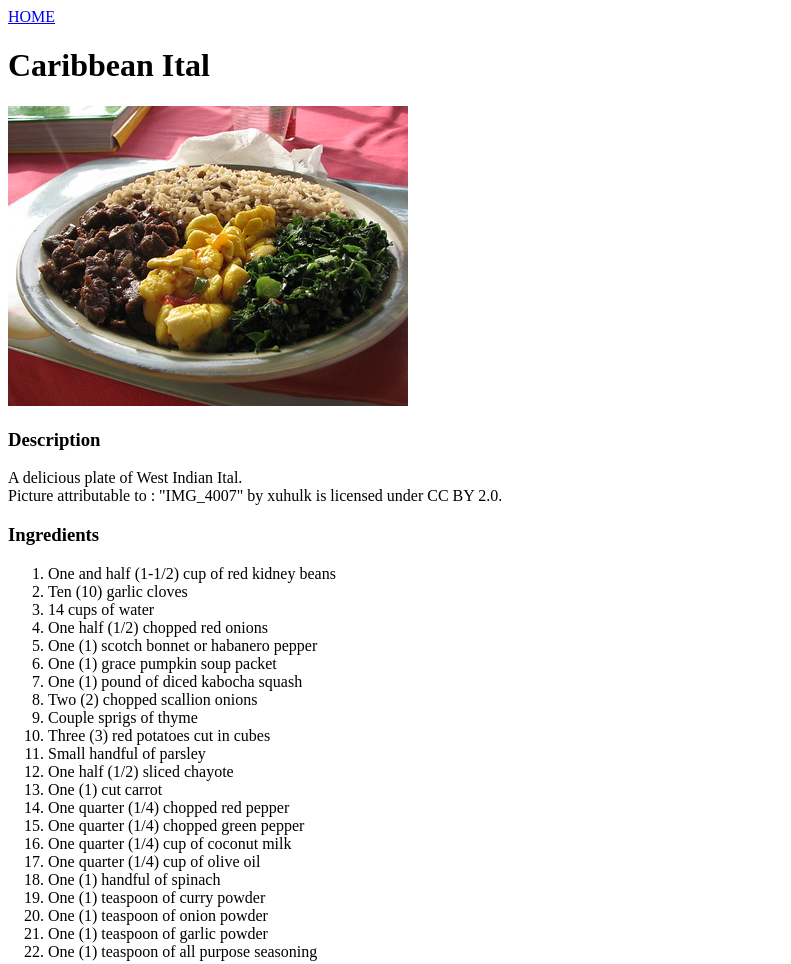
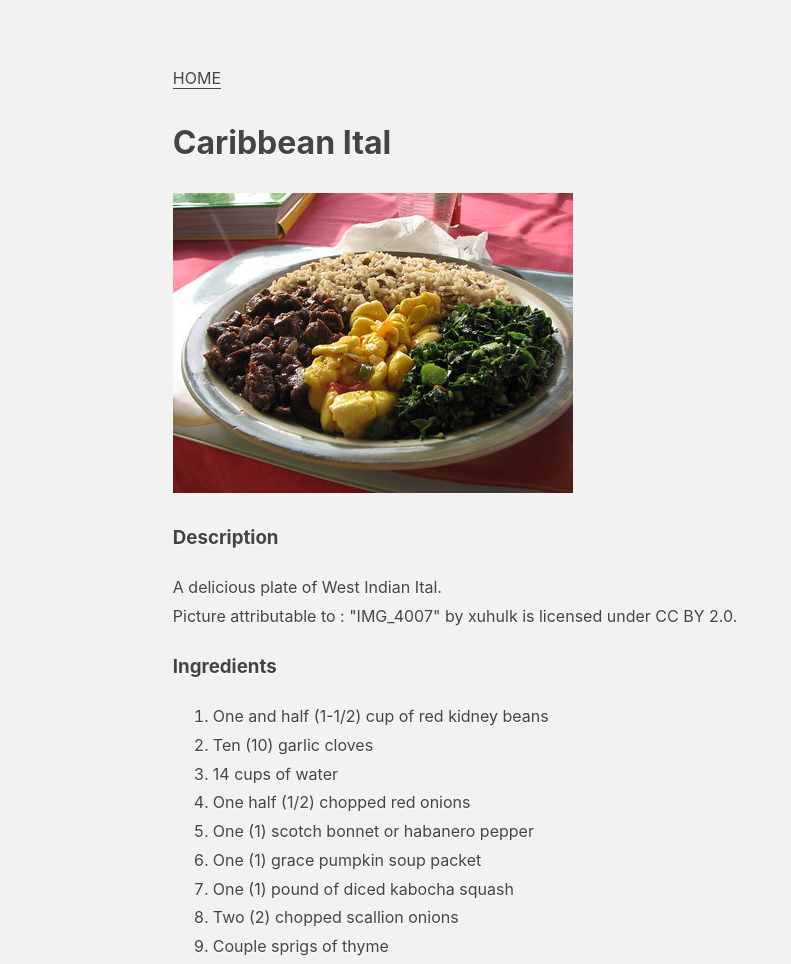
Before and after one commit to skorpiogit/odin-recipes, a plain HTML site: page recipes/ital.html in a window 1280 px wide. Shown: the top 964 px of the page, without its empty margins (0-791 px from the left). Drawn offline with Linux system fonts and the light colour scheme.

Commit message:
fix: improved readability from **othe**fuc** website

```diff
--- a/assets/stylesheets/defaults.css
+++ b/assets/stylesheets/defaults.css
@@ -1,11 +1,18 @@
-body{
-    margin:40px auto;
-    max-width:650px;
-    line-height:1.6;
-    font-size:18px;
-    color:#444;
-    padding:0 10px
+body {
+    margin: 5% auto;
+    background: #f2f2f2;
+    color: #444444;
+    font-family: -apple-system, BlinkMacSystemFont, "Segoe UI", Roboto, Helvetica, Arial, sans-serif;
+    font-size: 16px;
+    line-height: 1.8;
+    text-shadow: 0 1px 0 #ffffff;
+    max-width: 73%;
 }
-h1,h2,h3{
-    line-height:1.2
+a {
+    border-bottom: 1px solid #444444;
+    color: #444444;
+    text-decoration: none;
 }
+a:hover {
+    border-bottom: 0;
+}
--- a/recipes/ital.html
+++ b/recipes/ital.html
@@ -4,6 +4,7 @@
     <meta charset="UTF-8">
     <meta name="viewport" content="width=device-width, initial-scale=1.0">
     <title>Ital</title>
+    <link rel="stylesheet" type="text/css" href="../assets/stylesheets/defaults.css">
 </head>
 <body>
     <a href="../index.html">HOME</a>
```
Also changed, not shown: recipes/curry-pumpkin-soup.html (+1 -0 lines), recipes/sweet-potato-chops.html (+1 -0 lines).
